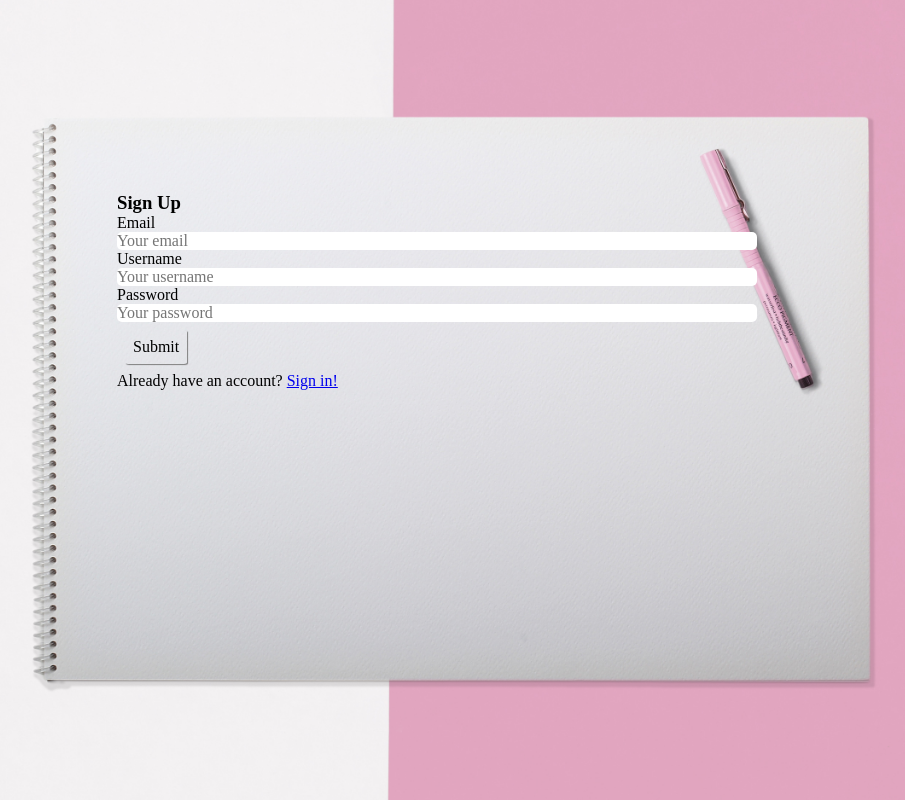
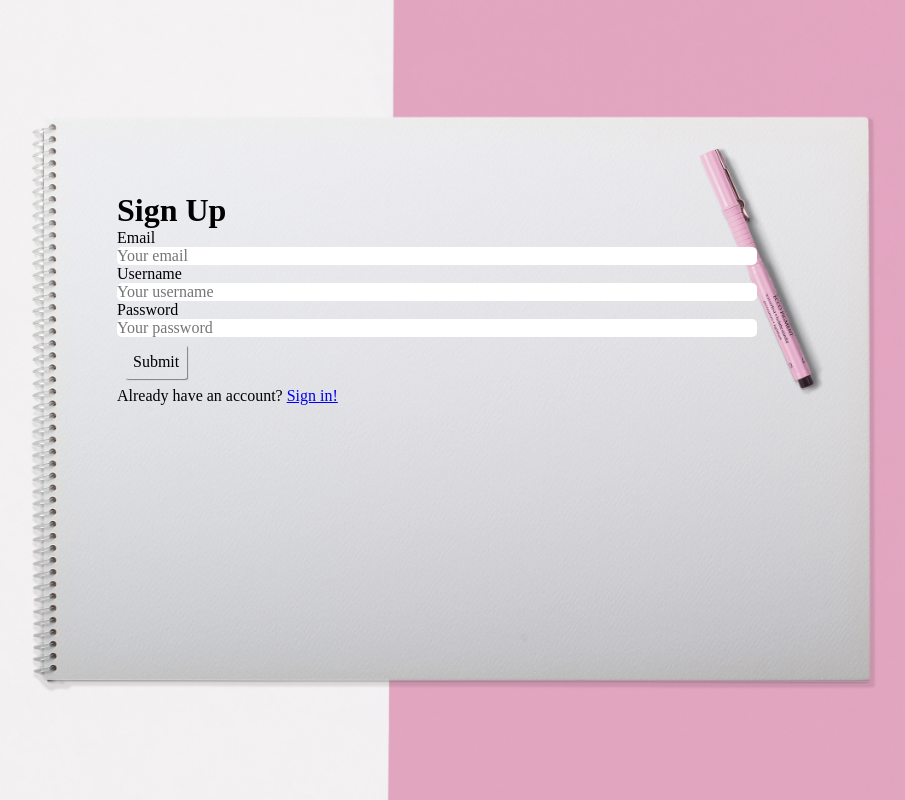
Before and after one commit to annaharbour/to-do-list, a React (Create React App) app: page /signup in a window 1280 px wide. Shown: the whole page, without its empty margins (203-1108 px from the left). Built offline with nearby package versions, Linux system fonts and the light colour scheme; a web font is replaced by a local one.

Commit message:
changed font size on sign in and sign up

```diff
--- a/src/SignIn.js
+++ b/src/SignIn.js
@@ -48,7 +48,7 @@ export const SignIn = () => {
 
   return (
     <div className='App'>
-        <h3>Sign In</h3>
+        <h1>Sign In</h1>
         <form onSubmit={handleSubmit}>
             <label htmlFor='email'>Email</label>
             <input type='email'
--- a/src/SignUp.js
+++ b/src/SignUp.js
@@ -44,7 +44,7 @@ export const SignUp = () => {
 
   return (
     <div className='App'>
-        <h3>Sign Up</h3>
+        <h1>Sign Up</h1>
         <form onSubmit={handleSubmit}>
             <label htmlFor='email'>Email</label>
             <input type='email'
```
